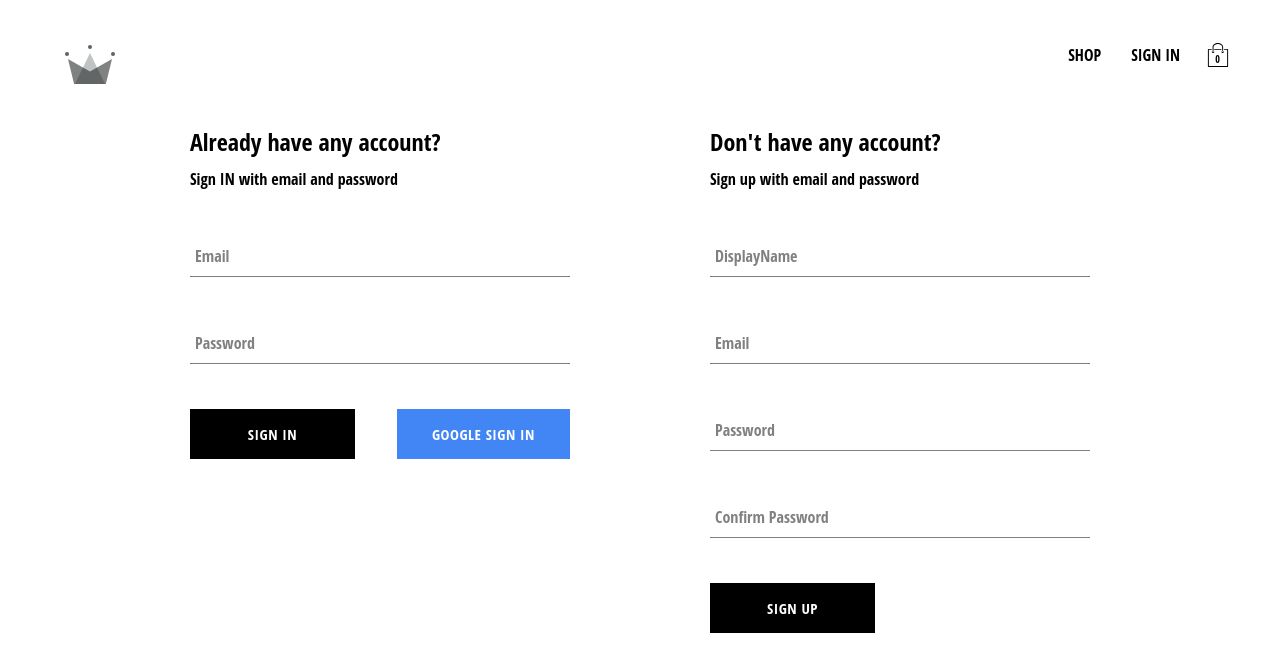
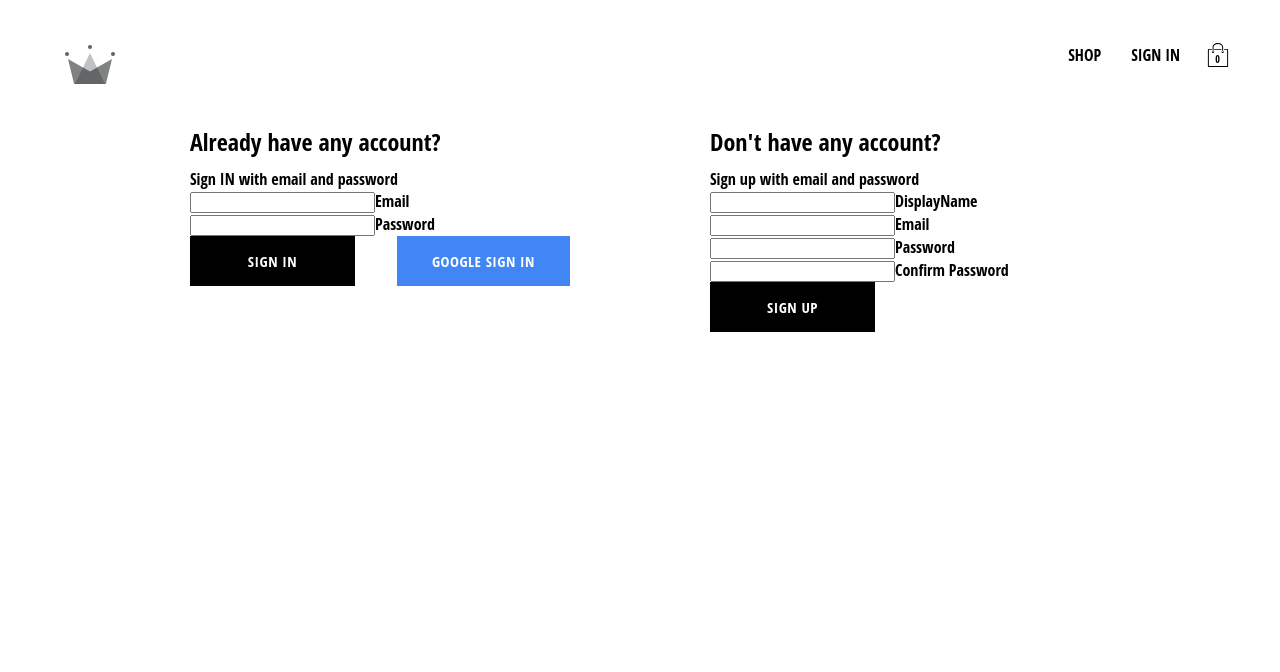
Before and after one commit to karakasEnes/react-crown-shop-app, a React (Create React App) app: page /auth in a window 1280 px wide. Shown: the top 672 px of the page. Built offline with nearby package versions, Linux system fonts and the light colour scheme; no server answers; the database is empty.

Commit message:
directoryItem, cartIcon styled components done, working on formInput component

```diff
--- a/src/components/cart-icon/cart-icon.component.jsx
+++ b/src/components/cart-icon/cart-icon.component.jsx
@@ -1,8 +1,12 @@
 import { useContext } from 'react';
-import { ReactComponent as ShoppingIcon } from '../../assets/shopping-bag.svg';
 import { CartContext } from '../../contexts/cart.context';
 
-import './cart-icon.styles.scss';
+import './cart-icon.styles.jsx';
+import {
+  CartIconContainer,
+  ShoppingIcon,
+  ItemCount,
+} from './cart-icon.styles.jsx';
 
 const CartIcon = () => {
   const { isCartOpen, setIsCartOpen, cartCount } = useContext(CartContext);
@@ -12,10 +16,10 @@ const CartIcon = () => {
   };
 
   return (
-    <div onClick={handleCartOpenAndClose} className='cart-icon-container'>
+    <CartIconContainer onClick={handleCartOpenAndClose}>
       <ShoppingIcon className='shopping-icon' />
-      <span className='item-count'>{cartCount}</span>
-    </div>
+      <ItemCount className='item-count'>{cartCount}</ItemCount>
+    </CartIconContainer>
   );
 };
 
--- /dev/null
+++ b/src/components/cart-icon/cart-icon.styles.jsx
@@ -0,0 +1,24 @@
+import styled from 'styled-components';
+import { ReactComponent as ShoppingSvg } from '../../assets/shopping-bag.svg';
+
+export const CartIconContainer = styled.div`
+  width: 45px;
+  height: 45px;
+  position: relative;
+  display: flex;
+  align-items: center;
+  justify-content: center;
+  cursor: pointer;
+`;
+
+export const ShoppingIcon = styled(ShoppingSvg)`
+  width: 24px;
+  height: 24px;
+`;
+
+export const ItemCount = styled.span`
+  position: absolute;
+  font-size: 10px;
+  font-weight: bold;
+  bottom: 12px;
+`;
--- a/src/components/cart-icon/cart-icon.styles.scss
+++ /dev/null
@@ -1,21 +0,0 @@
-.cart-icon-container {
-  width: 45px;
-  height: 45px;
-  position: relative;
-  display: flex;
-  align-items: center;
-  justify-content: center;
-  cursor: pointer;
-
-  .shopping-icon {
-    width: 24px;
-    height: 24px;
-  }
-
-  .item-count {
-    position: absolute;
-    font-size: 10px;
-    font-weight: bold;
-    bottom: 12px;
-  }
-}
--- a/src/components/directory-item/directory-item.component.jsx
+++ b/src/components/directory-item/directory-item.component.jsx
@@ -1,20 +1,20 @@
-import './directory-item.styles.scss';
+import './directory-item.styles.jsx';
+import {
+  BackgroundImage,
+  BodyContainer,
+  DirectoryContainer,
+} from './directory-item.styles.jsx';
 
 const DirectoryItem = ({ category }) => {
   const { id, title, imageUrl } = category;
   return (
-    <div key={id} className='directory-container'>
-      <div
-        className='background-image'
-        style={{
-          backgroundImage: `url(${imageUrl})`,
-        }}
-      />
-      <div className='directory-body-container'>
+    <DirectoryContainer key={id}>
+      <BackgroundImage imageUrl={imageUrl} />
+      <BodyContainer>
         <h2>{title}</h2>
         <p>ShopNow</p>
-      </div>
-    </div>
+      </BodyContainer>
+    </DirectoryContainer>
   );
 };
 
--- /dev/null
+++ b/src/components/directory-item/directory-item.styles.jsx
@@ -0,0 +1,71 @@
+import styled from 'styled-components';
+
+export const BackgroundImage = styled.div`
+  width: 100%;
+  height: 100%;
+  background-size: cover;
+  background-position: center;
+  background-image: ${(props) => `url(${props.imageUrl})`};
+`;
+
+export const BodyContainer = styled.div`
+  height: 90px;
+  padding: 0 25px;
+  display: flex;
+  flex-direction: column;
+  align-items: center;
+  justify-content: center;
+  border: 1px solid black;
+  background-color: white;
+  opacity: 0.7;
+  position: absolute;
+
+  h2 {
+    font-weight: bold;
+    margin: 0 6px 0;
+    font-size: 22px;
+    color: #4a4a4a;
+  }
+
+  p {
+    font-weight: lighter;
+    font-size: 16px;
+  }
+`;
+
+export const DirectoryContainer = styled.div`
+  min-width: 30%;
+  height: 240px;
+  flex: 1 1 auto;
+  display: flex;
+  align-items: center;
+  justify-content: center;
+  border: 1px solid black;
+  margin: 0 7.5px 15px;
+  overflow: hidden;
+
+  &:hover {
+    cursor: pointer;
+
+    & ${BackgroundImage} {
+      transform: scale(1.1);
+      transition: transform 6s cubic-bezier(0.25, 0.45, 0.45, 0.95);
+    }
+
+    & ${BodyContainer} {
+      opacity: 0.9;
+    }
+  }
+
+  &.large {
+    height: 380px;
+  }
+
+  &:first-child {
+    margin-right: 7.5px;
+  }
+
+  &:last-child {
+    margin-left: 7.5px;
+  }
+`;
--- a/src/components/directory-item/directory-item.styles.scss
+++ /dev/null
@@ -1,68 +0,0 @@
-.directory-container {
-  min-width: 30%;
-  height: 240px;
-  flex: 1 1 auto;
-  display: flex;
-  align-items: center;
-  justify-content: center;
-  border: 1px solid black;
-  margin: 0 7.5px 15px;
-  overflow: hidden;
-
-  &:hover {
-    cursor: pointer;
-
-    & .background-image {
-      transform: scale(1.1);
-      transition: transform 6s cubic-bezier(0.25, 0.45, 0.45, 0.95);
-    }
-
-    & .directory-body-container {
-      opacity: 0.9;
-    }
-  }
-
-  &.large {
-    height: 380px;
-  }
-
-  &:first-child {
-    margin-right: 7.5px;
-  }
-
-  &:last-child {
-    margin-left: 7.5px;
-  }
-
-  .background-image {
-    width: 100%;
-    height: 100%;
-    background-size: cover;
-    background-position: center;
-  }
-
-  .directory-body-container {
-    height: 90px;
-    padding: 0 25px;
-    display: flex;
-    flex-direction: column;
-    align-items: center;
-    justify-content: center;
-    border: 1px solid black;
-    background-color: white;
-    opacity: 0.7;
-    position: absolute;
-
-    h2 {
-      font-weight: bold;
-      margin: 0 6px 0;
-      font-size: 22px;
-      color: #4a4a4a;
-    }
-
-    p {
-      font-weight: lighter;
-      font-size: 16px;
-    }
-  }
-}
--- a/src/components/form-input/form-input.component.jsx
+++ b/src/components/form-input/form-input.component.jsx
@@ -1,4 +1,4 @@
-import './form-input.styles.scss';
+import './form-input.styles.jsx';
 
 const FormInput = ({ label, ...otherProps }) => {
   return (
--- /dev/null
+++ b/src/components/form-input/form-input.styles.jsx
@@ -0,0 +1,56 @@
+import styled, { css } from 'styled-components';
+
+const subColor = 'grey';
+const mainColor = 'black';
+
+const shrinkLabelStyled = css`
+  top: -14px;
+  font-size: 12px;
+  color: ${mainColor};
+`;
+
+// .group {
+//   position: relative;
+//   margin: 45px 0;
+
+//   .form-input {
+//     background: none;
+//     background-color: white;
+//     color: $sub-color;
+//     font-size: 18px;
+//     padding: 10px 10px 10px 5px;
+//     display: block;
+//     width: 100%;
+//     border: none;
+//     border-radius: 0;
+//     border-bottom: 1px solid $sub-color;
+//     margin: 25px 0;
+
+//     &:focus {
+//       outline: none;
+//     }
+
+//     &:focus ~ .form-input-label {
+//       @include shrinkLabel();
+//     }
+//   }
+
+//   input[type='password'] {
+//     letter-spacing: 0.3em;
+//   }
+
+//   .form-input-label {
+//     color: $sub-color;
+//     font-size: 16px;
+//     font-weight: normal;
+//     position: absolute;
+//     pointer-events: none;
+//     left: 5px;
+//     top: 10px;
+//     transition: 300ms ease all;
+
+//     &.shrink {
+//       @include shrinkLabel();
+//     }
+//   }
+// }
--- a/src/components/form-input/form-input.styles.scss
+++ /dev/null
@@ -1,54 +0,0 @@
-$sub-color: grey;
-$main-color: black;
-
-@mixin shrinkLabel {
-  top: -14px;
-  font-size: 12px;
-  color: $main-color;
-}
-
-.group {
-  position: relative;
-  margin: 45px 0;
-
-  .form-input {
-    background: none;
-    background-color: white;
-    color: $sub-color;
-    font-size: 18px;
-    padding: 10px 10px 10px 5px;
-    display: block;
-    width: 100%;
-    border: none;
-    border-radius: 0;
-    border-bottom: 1px solid $sub-color;
-    margin: 25px 0;
-
-    &:focus {
-      outline: none;
-    }
-
-    &:focus ~ .form-input-label {
-      @include shrinkLabel();
-    }
-  }
-
-  input[type='password'] {
-    letter-spacing: 0.3em;
-  }
-
-  .form-input-label {
-    color: $sub-color;
-    font-size: 16px;
-    font-weight: normal;
-    position: absolute;
-    pointer-events: none;
-    left: 5px;
-    top: 10px;
-    transition: 300ms ease all;
-
-    &.shrink {
-      @include shrinkLabel();
-    }
-  }
-}
```
